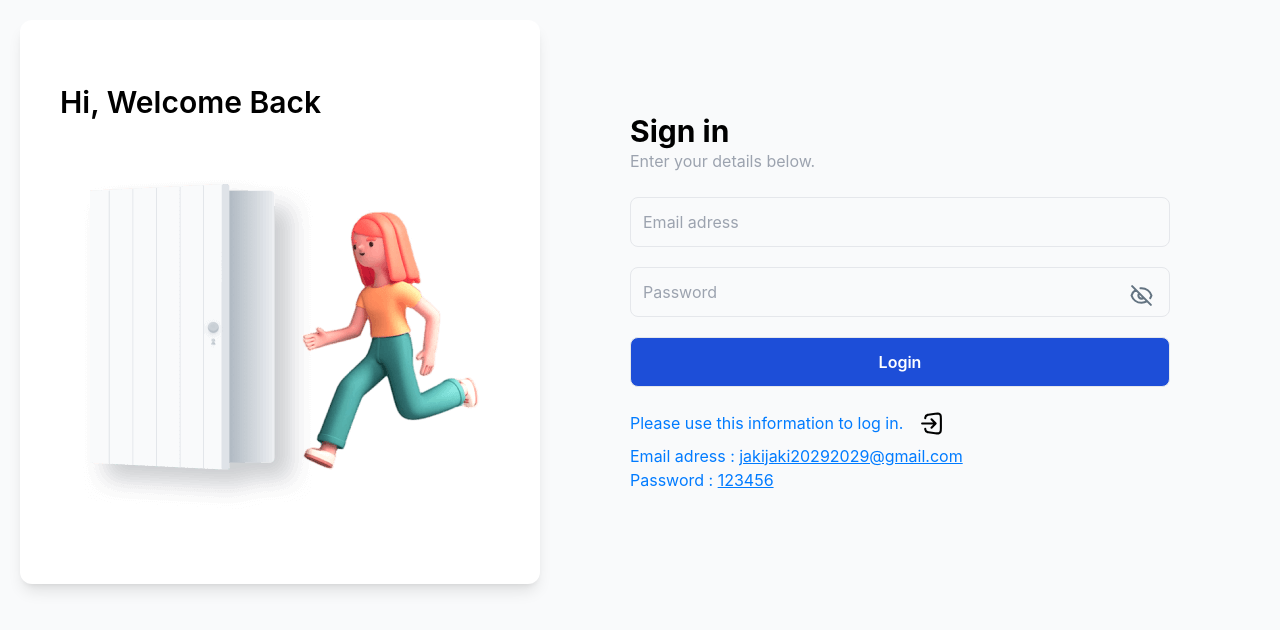
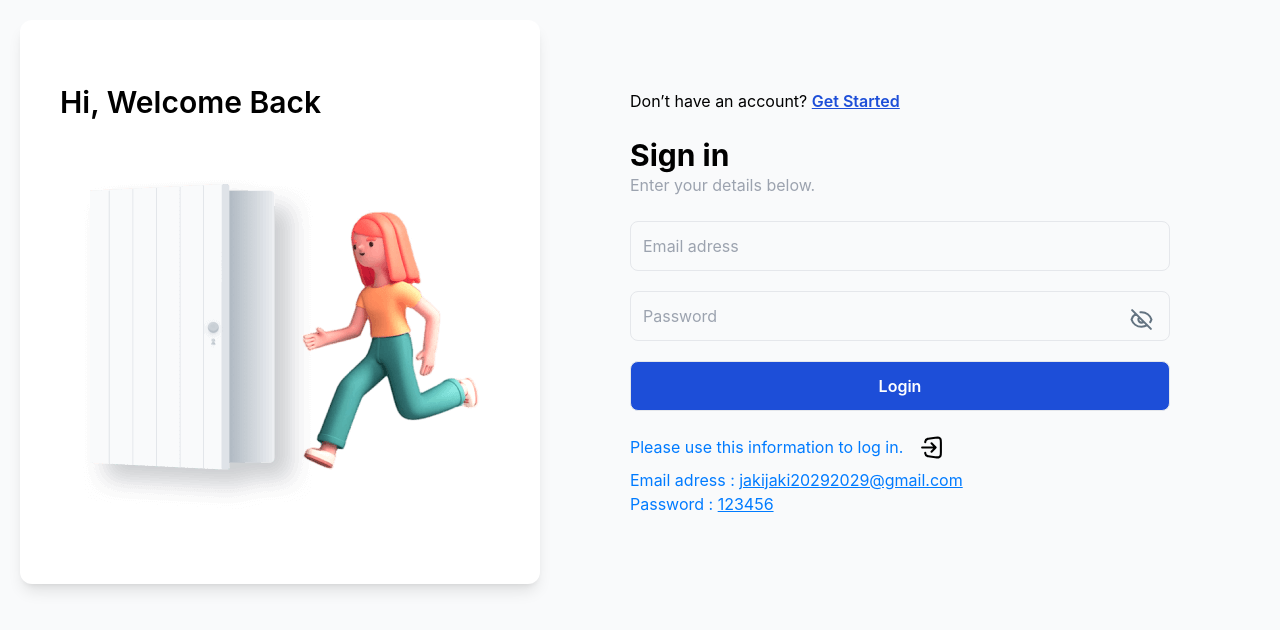
Before and after one commit to SaifeddineCode/react_dashboard_supabase, a React (Create React App) app: page /blog in a window 1280 px wide. Shown: the top 630 px of the page. Built offline with nearby package versions, Linux system fonts and the light colour scheme.

Commit message:
new commit

```diff
--- a/src/pages/Login.jsx
+++ b/src/pages/Login.jsx
@@ -67,14 +67,14 @@ const Login = ({setToken,setCurrentSession}) => {
             <img  src={login} alt='loginImage' />
         </div>
         <div className='flex gap-6 flex-col sm:px-10  w-full md:w-1/2'>
-            {/* <div>
+            <div>
                 <span>Don’t have an account? </span>
                 <Link
                 className=' underline text-blue-700 font-semibold'
                 to={"/register"}
                 onClick={()=>setCurrentSession("register")}
                 > Get Started </Link>
-            </div> */}
+            </div>
             <div>
                 <h1 className='text-3xl font-bold' >Sign in</h1>
                 <p className='text-gray-400' >Enter your details below. </p>
--- a/src/pages/SignUp.jsx
+++ b/src/pages/SignUp.jsx
@@ -10,7 +10,7 @@ import avatarProfile from "./images/avatarProfile.jpg"
 
 const SignUp = ({setCurrentSession}) => {
 
-    const navigate = useNavigate()
+    // const navigate = useNavigate()
 
 
     const [email,setEmail] = useState("")
@@ -80,7 +80,7 @@ const SignUp = ({setCurrentSession}) => {
                     full_name: fullName,
                     image : URL_IMAGE
                     },
-                    // emailRedirectTo:"http://localhost:3000/"
+                    emailRedirectTo:"http://localhost:3000/"
                 }
                 }
             )
```
